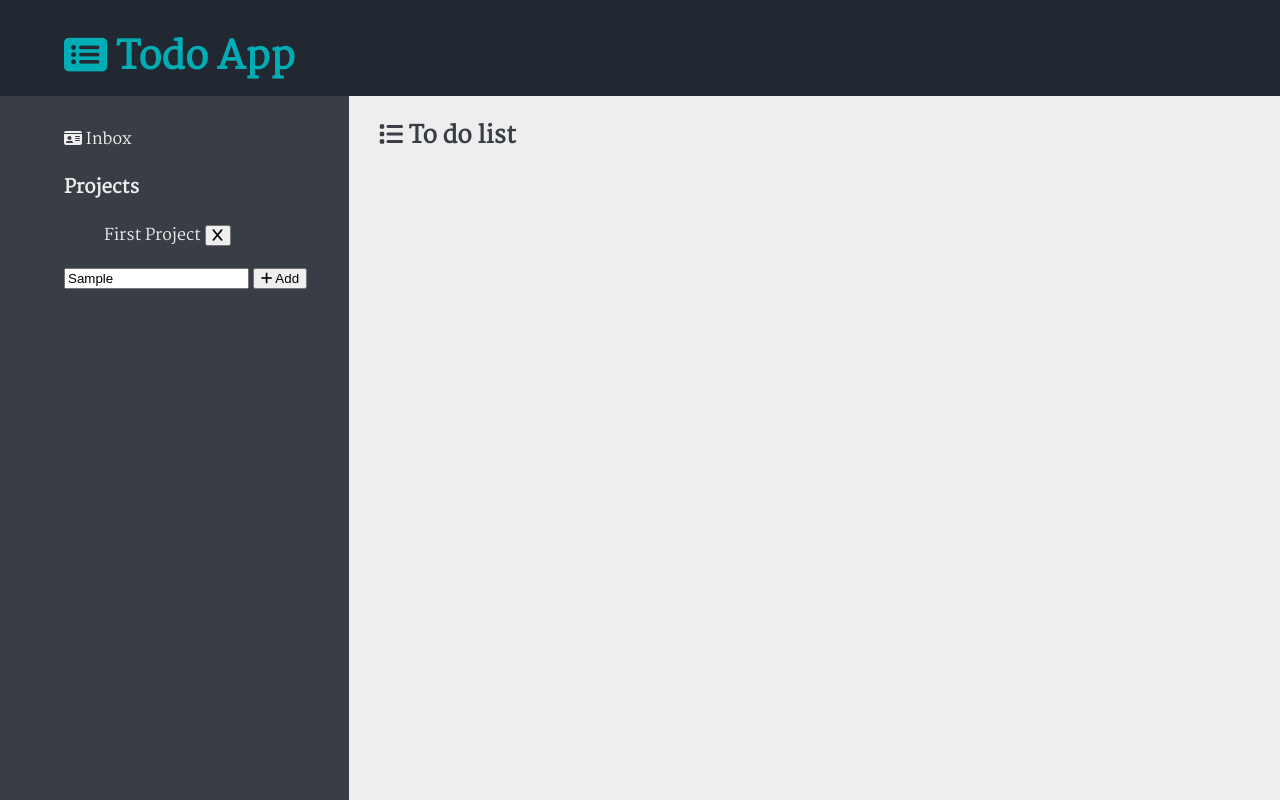
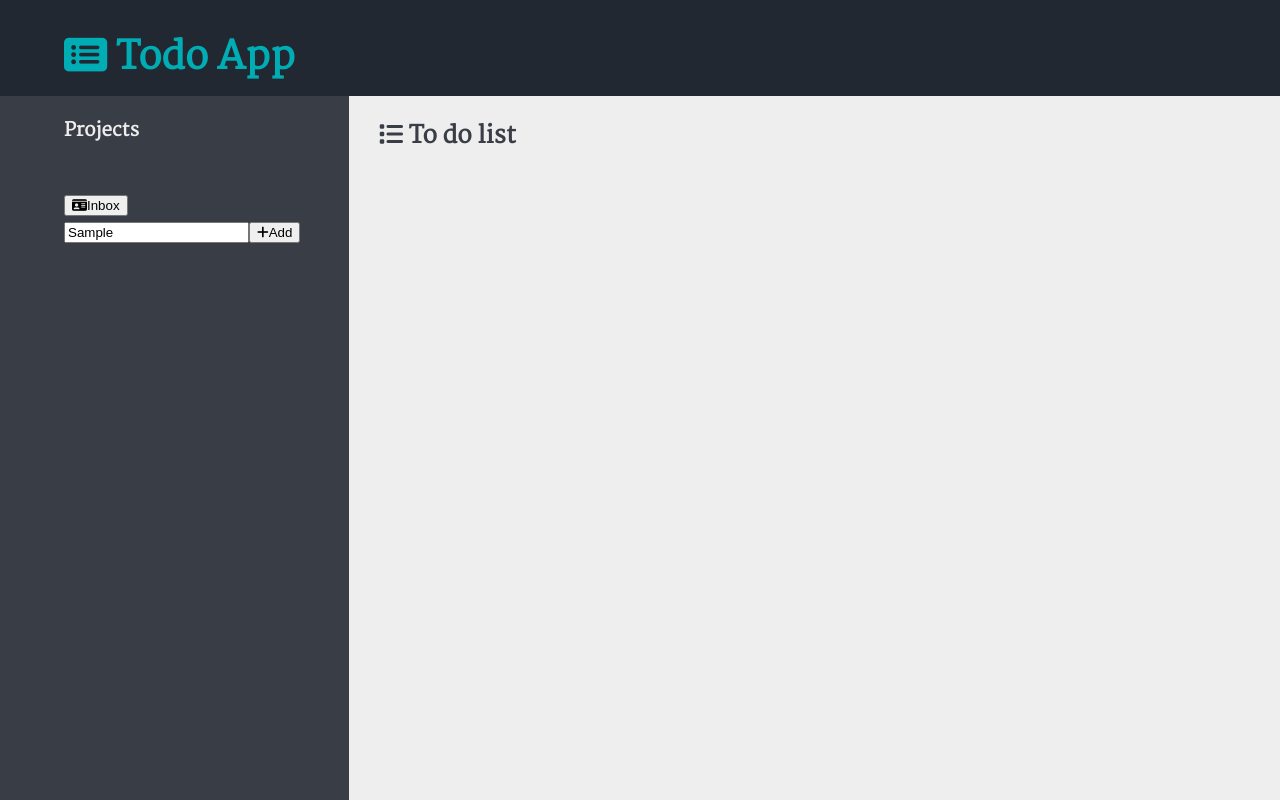
Before and after one commit to harrisfoes/odin-todo-app, a website built with webpack: page dist/index.html in a window 1280 px wide. Both pictures are taken after typing "Sample" into the empty fields and a click on the button "Add". Built offline with nearby package versions, Linux system fonts and the light colour scheme.

Commit message:
fixing localstorage bugs and starting ui

```diff
--- a/src/index.js
+++ b/src/index.js
@@ -1,7 +1,7 @@
 import { Task, Project, ProjectController } from "./todoParts.js";
 import { Storage } from "./storage.js";
 import { format } from "date-fns";
-import { UI } from "./storage.js";
+import { UI } from "./uiController.js";
 
 /*
 const task1 = new Task("Eat food", "eat the foot today", "09/22/2023", "Urgent");
@@ -109,6 +109,8 @@ console.log(date);
 console.log(format(date, 'yyyy-MM-dd'));
 */
 
+/*
+
 const storage = new Storage("todoApp");
 
 if(storage.containsStorage("todoApp")){
@@ -138,3 +140,9 @@ function addButton(evt){
     todoApp.addProject(newProjectName.value);
     storage.storeObject(todoApp);
 }
+*/
+
+const ui = new UI;
+//ui.initStorage();
+//ui.displayProjectBoard();
+document.addEventListener('DOMContentLoaded', ui.init)
--- a/src/storage.js
+++ b/src/storage.js
@@ -9,10 +9,15 @@ export class Storage {
 
     retrieveStorage = () => {
 
-        if(!containsStorage()){
+        if(!this.containsStorage()){
             alert("retrieveStorage error: storage doesn't exist!")
         }
-            return localData = localStorage.getItem(JSON.parse(this.storageId));
+
+        console.log(this.storageId);
+        const localData = localStorage.getItem(this.storageId);
+        console.log(localData);
+        console.log(JSON.parse(localData));
+        return JSON.parse(localData);
     }
 
     storeObject = (object) => {
--- a/src/todoParts.js
+++ b/src/todoParts.js
@@ -54,9 +54,15 @@ export class Project {
         this.taskList.forEach((task) => task.viewTaskDetails());
     }
 
+    getTaskList = () => {
+        return this.taskList;
+    }
+
     setProjectName = (newName) => {
         this.name = newName;
     }
+
+    getName = () => { return this.name; }
 
 }
 
@@ -64,13 +70,13 @@ export class ProjectController{
     constructor(name){
         this.name = name;
         this.projectList = [];
-        this.currentProject = name; //tracks the currently selected project
-        this.projectList.push("Inbox");
+        this.projectList.push(new Project("Inbox"));
+        this.currentProject = "Inbox"; //tracks the currently selected project
     }
 
-    addProject = (project) => {
-        this.projectList.push(project);
-        this.currentProject = project;
+    addProject = (projectName) => {
+        const newProj = new Project(projectName);
+        this.projectList.push(newProj);
     }
 
     deleteProject = (projectIndex) => {
@@ -88,4 +94,16 @@ export class ProjectController{
         this.currentProject = project;
     }
 
+    containsProject = (name) => {
+        return this.projectList.some((element) => element.getName() === name);
+    }
+
+    getProjects = () => {
+        return this.projectList;
+    }
+
+    setProjects = (newProjectList) => {
+        this.projectList = newProjectList;
+    }
+
 }
--- a/src/uiController.js
+++ b/src/uiController.js
@@ -1,30 +1,114 @@
-import { ProjectController } from "./todoParts.js";
+import { Task, Project, ProjectController } from "./todoParts.js";
 import { Storage } from "./storage.js";
 
 export class UI {
-    constructor(){
+    constructor() {
         this.app = new ProjectController;
         this.storage = new Storage("todoApp");
     }
 
-    initUI(){
 
-        if(this.storage.containsStorage()){
-            this.app = this.storage.retrieveStorage();
+    init = () => {
+        this.initStorage();
+        this.initProjectBoard();
+    }
+
+    initStorage = () => {
+
+        if (this.storage.containsStorage()) {
+            console.log("storage found!");
+            //this should be converted to ProjectController object
+            const todoList = Object.assign(new ProjectController, this.storage.retrieveStorage());
+
+            const todoProjects = todoList.getProjects().map((projects) => Object.assign(new Project(), projects))
+            todoList.setProjects(todoProjects);
+
+            this.app = todoList;
+            console.log(this.app);
+
+        }
+        else {
+            this.saveStorage();
         }
     }
 
-    displayProjectBoard = () => {
-        this.displayProjectList();
-        this.createProjectForm();
+    saveStorage = () => {
+        this.storage.storeObject(this.app);
+    }
+
+    initProjectBoard = () => {
+        console.log("projectbord");
+        const projectBoard = document.querySelector('.project-board');
+
+        projectBoard.appendChild(this.displayProjectList());
+        projectBoard.appendChild(this.createProjectForm());
+
+        const addProjectBtn = document.querySelector('.add-button');
+        addProjectBtn.addEventListener("click", this.addNewProject);
+
     }
 
     displayProjectList = () => {
+        //title
+        const title = document.createElement('h3');
+        title.textContent = "Projects";
 
+        //inbox div
+        const inboxBtn = document.createElement('button');
+        inboxBtn.classList.add('inbox');
+
+        const card = document.createElement('i');
+        card.classList.add('fa');
+        card.classList.add('fa-id-card');
+        card.setAttribute("aria-hidden", true);
+
+        const cardSpan = document.createElement('span');
+        cardSpan.textContent = "Inbox";
+
+        inboxBtn.appendChild(card);
+        inboxBtn.appendChild(cardSpan);
+
+        return inboxBtn;
     }
 
     createProjectForm = () => {
+        const form = document.createElement("form");
+        form.setAttribute("action", "#");
 
+        const projectInput = document.createElement("input");
+        projectInput.setAttribute("placeholder", "Add Project");
+        projectInput.setAttribute("required", "");
+        projectInput.classList.add("project-item");
+
+        const projectAddBtn = document.createElement("button");
+        projectAddBtn.classList.add("add-button");
+
+        const plusIcon = document.createElement('i');
+        plusIcon.classList.add('fa');
+        plusIcon.classList.add('fa-plus');
+        plusIcon.setAttribute("aria-hidden", true);
+
+        const btnSpan = document.createElement('span');
+        btnSpan.textContent = "Add";
+
+        projectAddBtn.appendChild(plusIcon);
+        projectAddBtn.appendChild(btnSpan);
+
+
+        form.appendChild(projectInput);
+        form.appendChild(projectAddBtn);
+
+
+        return form;
+    }
+
+    addNewProject = (evt) => {
+        evt.preventDefault();
+
+        const newProjectName = document.querySelector('.project-item').value;
+
+        this.app.addProject(newProjectName);
+        this.saveStorage();
     }
 
 }
```
Also changed, not shown: README.md, dist/index.html, dist/main.js, dist/styles.css.
